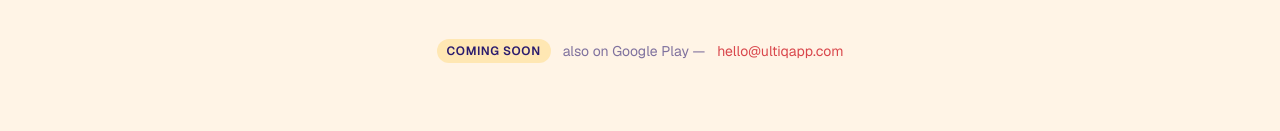
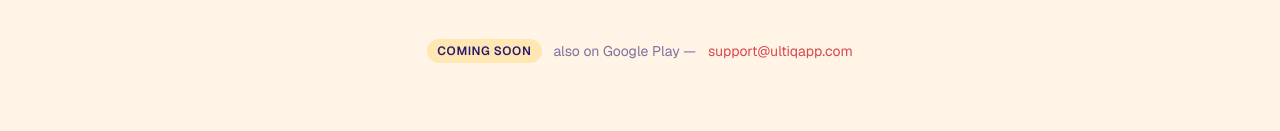
Before and after one commit to oliverwu1024/ultimate-productivity-app, a Next.js app in the folder web-landing/: page / in a window 1280 px wide. Shown: the part 2414-2545 px from the top of the page. Built offline with nearby package versions, Linux system fonts and the light colour scheme.

Commit message:
mail changes

```diff
--- a/web-landing/app/page.tsx
+++ b/web-landing/app/page.tsx
@@ -175,7 +175,7 @@ export default function Home() {
 
         <div className="mt-10 flex flex-col items-center gap-4">
           <a
-            href="/ultiq-latest.apk"
+            href="/ultiq.1.0.apk"
             download
             className="inline-flex items-center gap-3 rounded-full bg-ultiq-indigo px-8 py-4 text-base font-medium text-ultiq-cream shadow-lg shadow-ultiq-indigo/20 transition hover:translate-y-[-1px] hover:bg-ultiq-indigo/90"
           >
@@ -188,7 +188,7 @@ export default function Home() {
         <details className="mx-auto mt-10 max-w-lg rounded-2xl border border-ultiq-indigo/15 bg-white/40 p-5 text-left text-sm text-ultiq-indigo/80">
           <summary className="cursor-pointer font-medium text-ultiq-indigo">First time installing?</summary>
           <ol className="mt-3 list-decimal space-y-2 pl-5 text-ultiq-indigo/70">
-            <li>Tap the downloaded <code className="rounded bg-ultiq-indigo/5 px-1.5 py-0.5">ultiq-latest.apk</code> in your Files or Downloads app.</li>
+            <li>Tap the downloaded <code className="rounded bg-ultiq-indigo/5 px-1.5 py-0.5">ultiq.1.0.apk</code> in your Files or Downloads app.</li>
             <li>If Android asks <em>&ldquo;allow installs from this source?&rdquo;</em>, tap <strong>Settings</strong> → toggle on <strong>Allow from this source</strong>, then go back.</li>
             <li>Tap <strong>Install</strong>. The icon appears on your home screen / app drawer when it&apos;s done.</li>
           </ol>
@@ -202,8 +202,8 @@ export default function Home() {
             Coming soon
           </span>
           <span>also on Google Play —</span>
-          <a href="mailto:hello@ultiqapp.com" className="text-ultiq-red underline-offset-4 hover:underline">
-            hello@ultiqapp.com
+          <a href="mailto:support@ultiqapp.com" className="text-ultiq-red underline-offset-4 hover:underline">
+            support@ultiqapp.com
           </a>
         </div>
       </section>
@@ -220,7 +220,7 @@ export default function Home() {
           </div>
           <div className="flex items-center gap-6">
             <Link href="/terms" className="hover:text-ultiq-indigo">Terms</Link>
-            <a href="mailto:hello@ultiqapp.com" className="hover:text-ultiq-indigo">Support</a>
+            <a href="mailto:support@ultiqapp.com" className="hover:text-ultiq-indigo">Support</a>
             <a
               href="https://github.com/oliverwu1024/ultimate-productivity-app"
               target="_blank"
```
Also changed, not shown: 3 other files (tests, documents, lock files or other folders).
